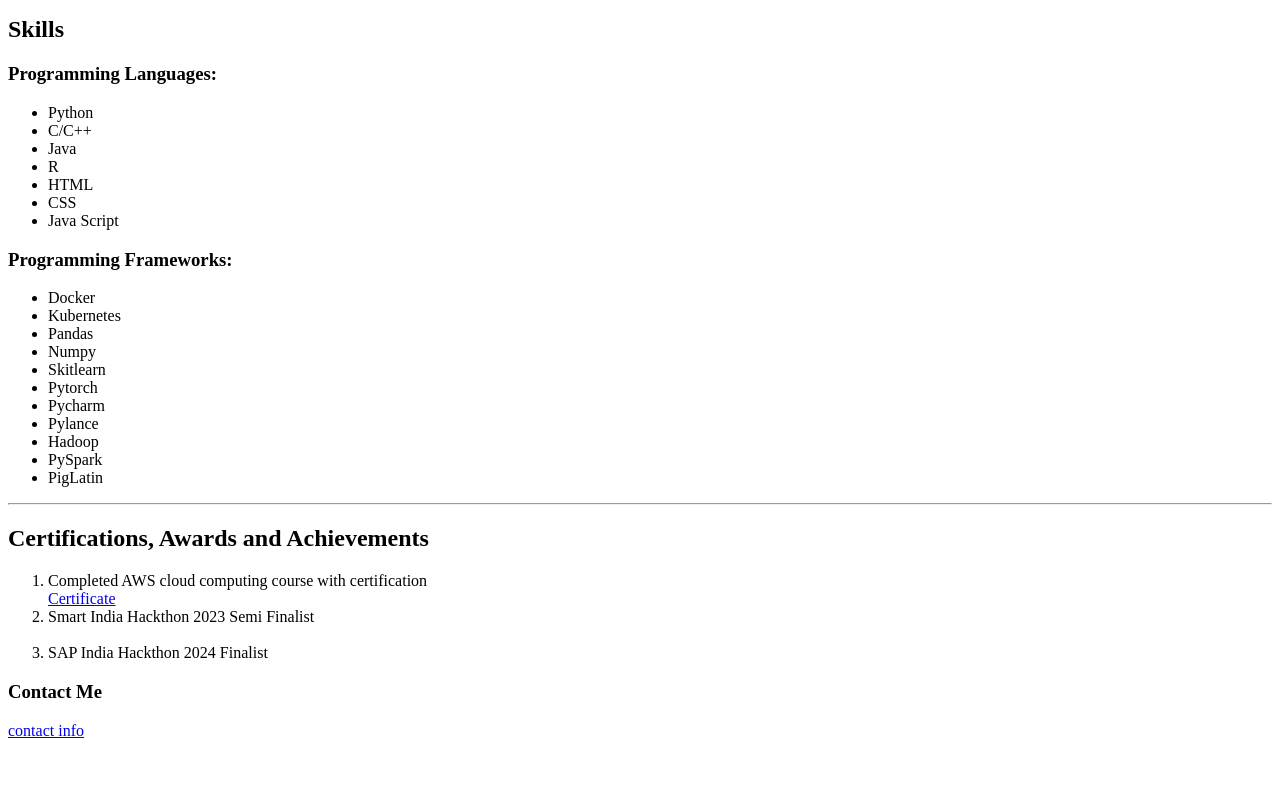
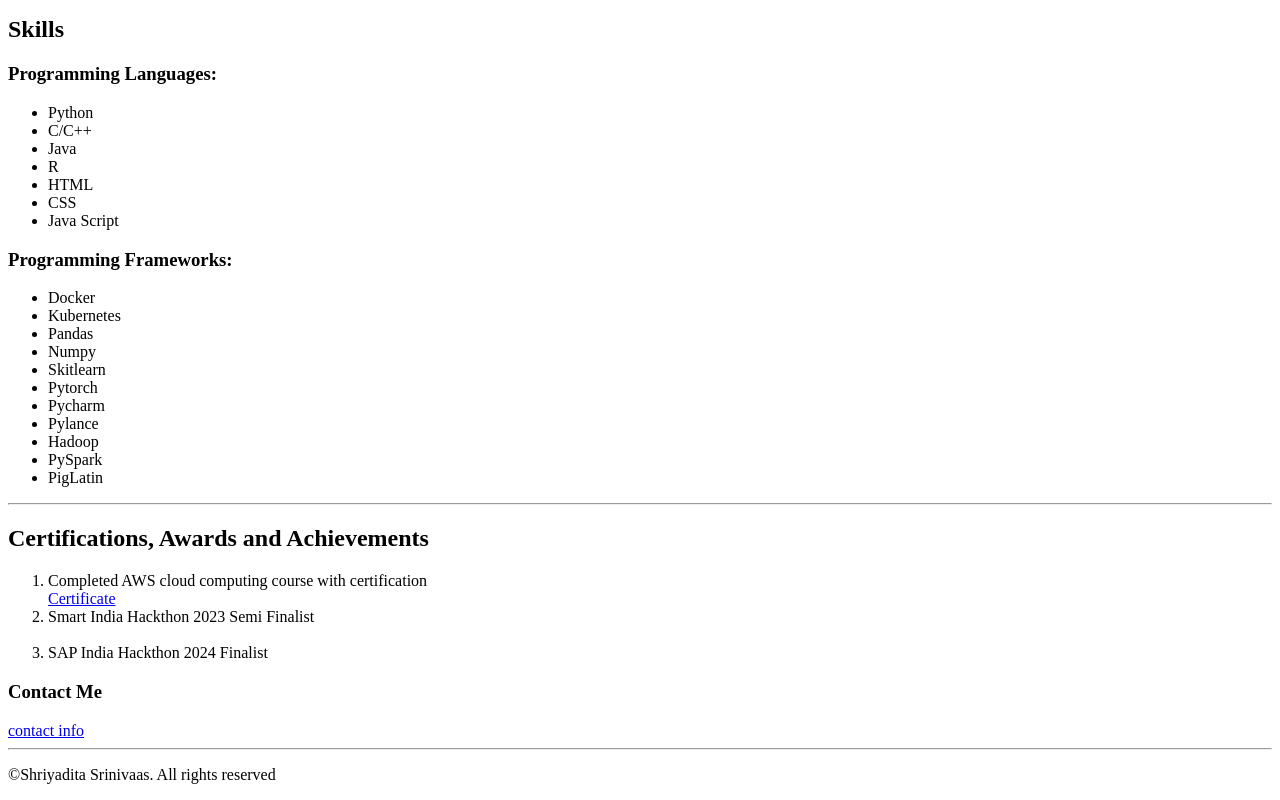
Before and after one commit to Shriyadita19/Capstone_project_1, a plain HTML site: page index.html in a window 1280 px wide. Shown: the part 902-1702 px from the top of the page. Before the commit the page ends 1650 px from the top, so only its background shows below. Drawn offline with Linux system fonts and the light colour scheme.

Commit message:
Update index.html

```diff
--- a/index.html
+++ b/index.html
@@ -61,5 +61,9 @@
             </ol>
     <h3>Contact Me</h3>
             <a href="./contact.html">contact info</a>
+            <hr />
+    <footer>
+        <p>&copy;Shriyadita Srinivaas. All rights reserved</p>
+    </footer>
         </body>
 </html>
```
